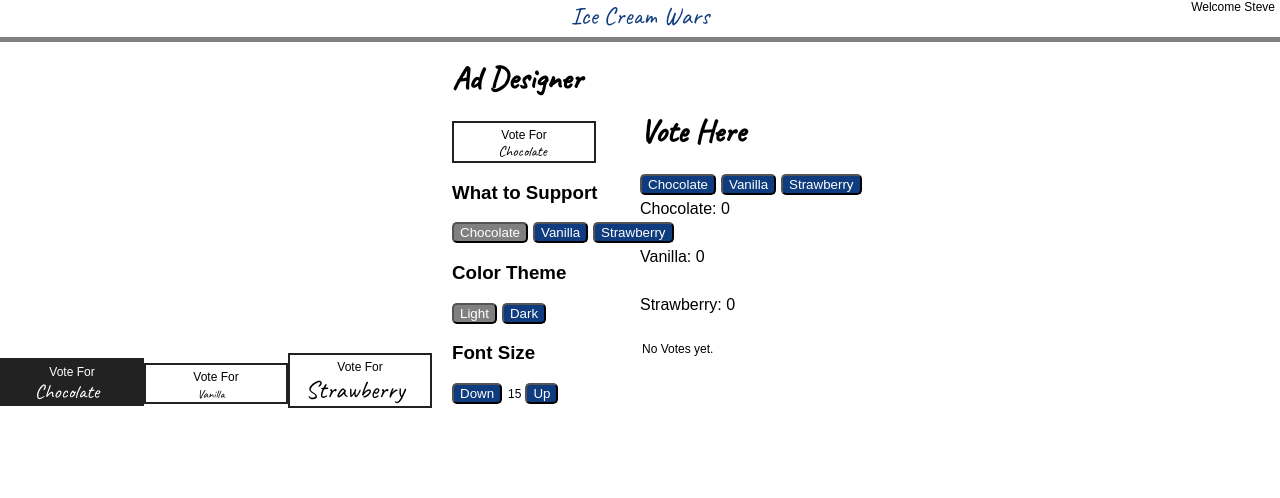
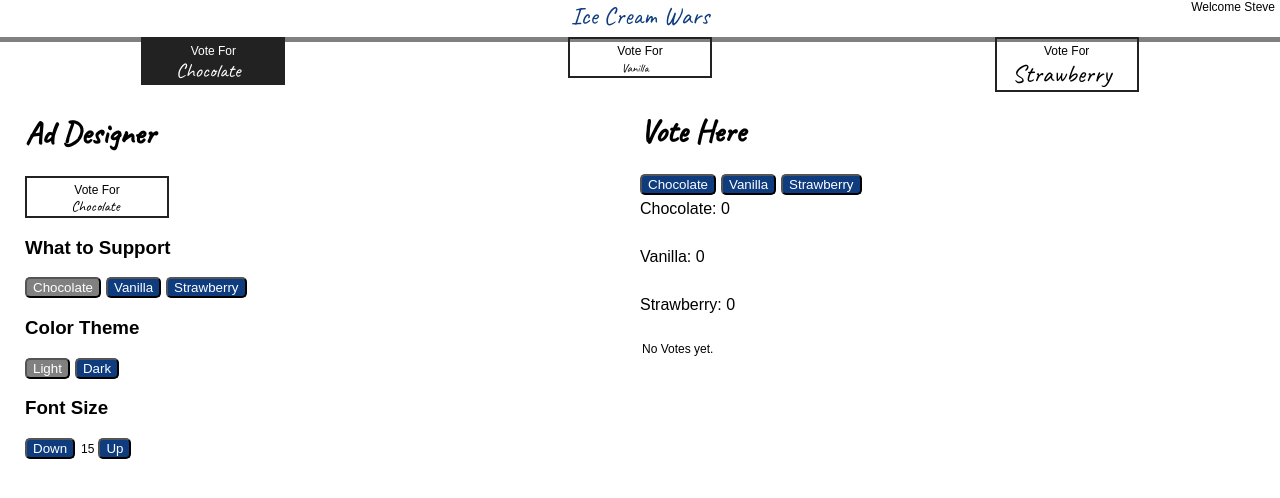
Before and after one commit to stovet/reactlab1, a React (Create React App) app: page / in a window 1280 px wide. Shown: the top 498 px of the page. Built offline with nearby package versions, Linux system fonts and the light colour scheme.

Commit message:
spacing fixed for 3 at top

```diff
--- a/src/App.css
+++ b/src/App.css
@@ -5,8 +5,9 @@
     }
     .AdDesigner{
         margin-left: 20px;
-        display: inline-block;
+        position: absolute;
         width: 50%;
+        left: 5px;
     }
     .Votes {
         position: absolute;
@@ -14,8 +15,9 @@
         width: 50%;
         right: 0;
     }
-    .Ad {
-       display: inline-block;
+    .container {
+       display: flex;
+       justify-content: space-around;
 
     }
 }
--- a/src/App.tsx
+++ b/src/App.tsx
@@ -11,9 +11,11 @@ function App() {
   return (
     <div className="App">
       <Header user="Steve"/>
+      <div className="container">
       <Ad flavor="Chocolate" fontSize={20} darkTheme={true}/>
       <Ad flavor="Vanilla" fontSize={12} darkTheme={false}/>
       <Ad flavor="Strawberry" fontSize={25} darkTheme={false}/>
+      </div>
       <AdDesigner />
       <Votes />
     </div>
```
